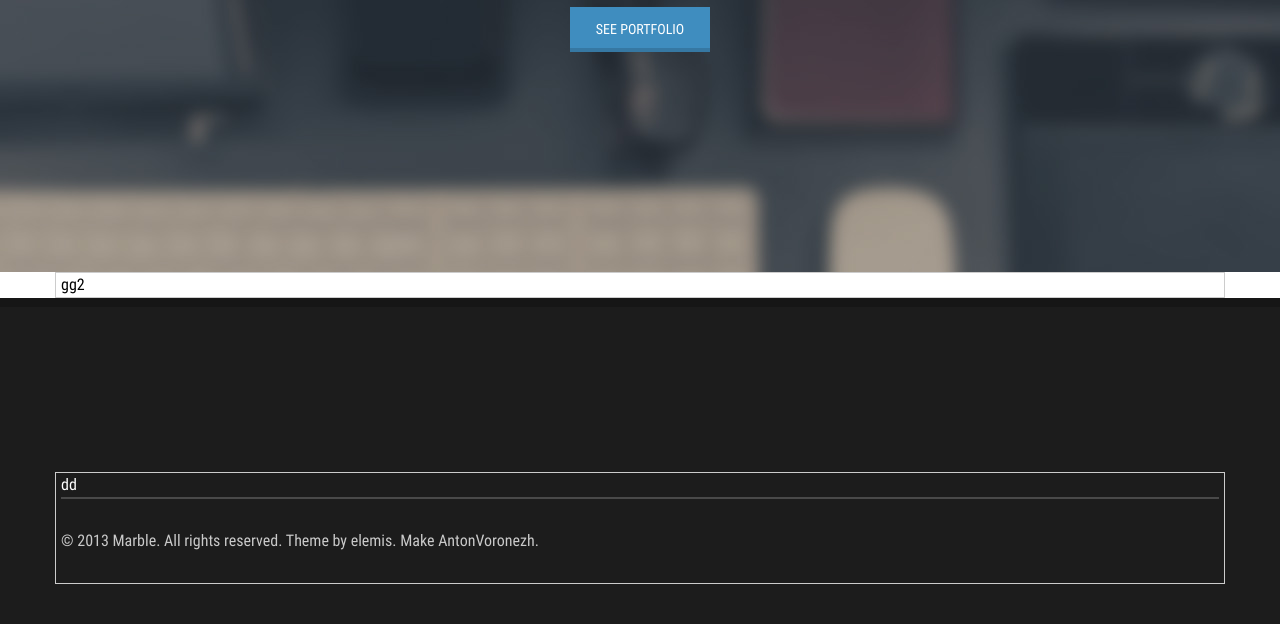
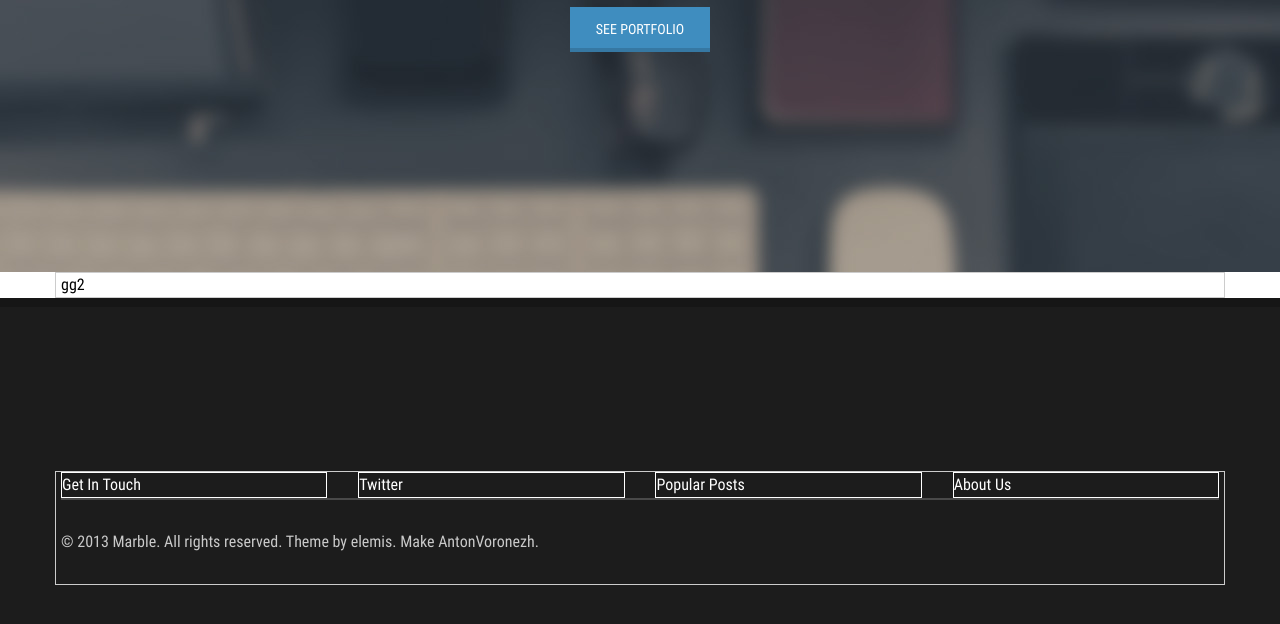
Before and after one commit to AntonVoronezh/educaton-HTML-CSS-12-marble, a plain HTML site: page index.html in a window 1280 px wide. Shown: the part 458-1082 px from the top of the page. Drawn offline with Linux system fonts and the light colour scheme.

Commit message:
add footer-text block

```diff
--- /dev/null
+++ b/css/blocks/footer/footer-text.css
@@ -0,0 +1,28 @@
+/****************************
+**      AntonVoronezh
+****************************/
+
+.footer-text {
+  display: flex;
+  justify-content: space-between;
+}
+
+.get-in-touch {
+    width: 23%;
+border: 1px solid #ffffff;
+}
+
+.twitter {
+    width: 23%;
+    border: 1px solid #ffffff;
+}
+
+.popular-posts {
+    width: 23%;
+    border: 1px solid #ffffff;
+}
+
+.about-us {
+    width: 23%;
+    border: 1px solid #ffffff;
+}
--- a/css/main.css
+++ b/css/main.css
@@ -12,3 +12,4 @@
 @import url('../css/blocks/header/navigation.css');
 @import url('../css/blocks/header/short-about.css');
 @import url('../css/blocks/footer/signature.css');
+@import url('../css/blocks/footer/footer-text.css');
--- a/index.html
+++ b/index.html
@@ -78,7 +78,18 @@
             <!-- start container -->
             <div class="container container--footer">
                 <div class="footer-text">
-                    dd
+                    <section class="get-in-touch">
+                        Get In Touch
+                    </section>
+                    <section class="twitter">
+                        Twitter
+                    </section>
+                    <section class="popular-posts">
+                        Popular Posts
+                    </section>
+                    <section class="about-us">
+                        About Us
+                    </section>
                 </div>
                 <p class="signature">
                     © 2013 Marble. All rights reserved. Theme by elemis. Make AntonVoronezh.
```
